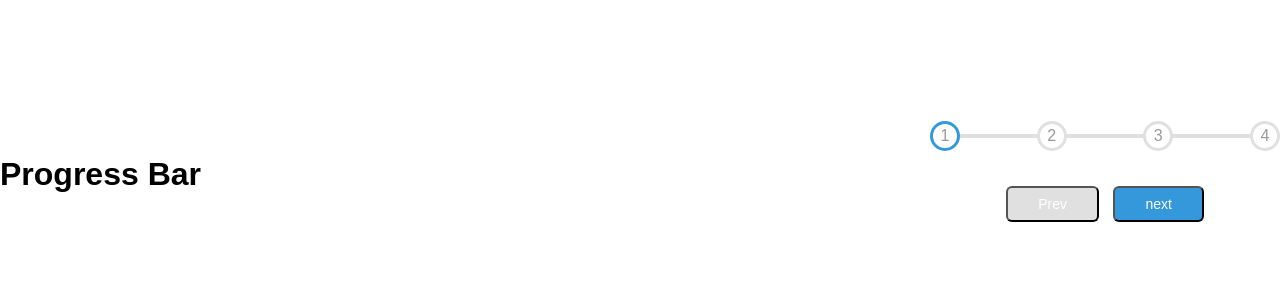
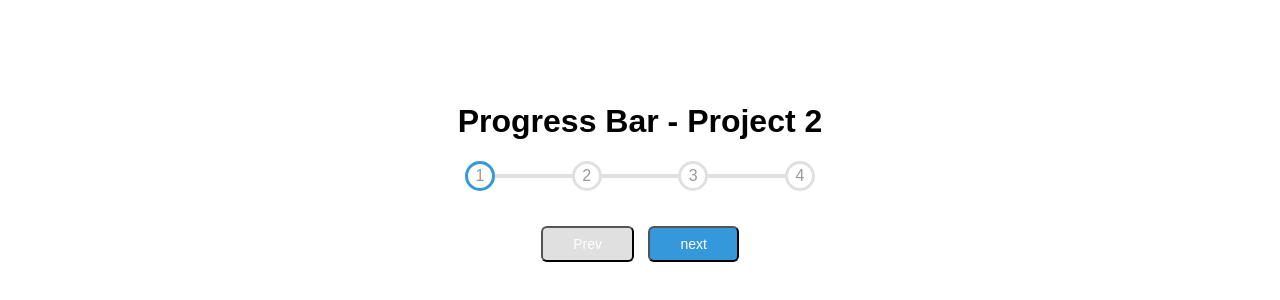
Before and after one commit to orrynewell/JS_Projects, a plain HTML site: page progress_bar/index.html in a window 1280 px wide. Shown: the part 226-526 px from the top of the page. Drawn offline with Linux system fonts and the light colour scheme; a web font is replaced by a local one.

Commit message:
added images for porjects

```diff
--- a/progress_bar/index.html
+++ b/progress_bar/index.html
@@ -3,14 +3,15 @@
 <head>
     <meta charset="UTF-8">
     <meta name="viewport" content="width=device-width, initial-scale=1.0">
-    <title>Progress Steps</title>
+    <title>Progress Bar</title>
     <link rel="stylesheet" href="https://cdnjs.cloudflare.com/ajax/libs/font-awesome/5.15.2/css/all.min.css"
     integrity="sha512-HK5fgLBL+xu6dm/Ii3z4xhlSUyZgTT9tuc/hSrtw6uzJOvgRr2a9jyxxT1ely+B+xFAmJKVSTbpM/CuL7qxO8w==" crossorigin="anonymous" />
     <link rel="stylesheet" href="style.css">
 </head>
 <body>
     <div id="title">
-        <h1>Progress Bar</h1>
+        <h1>Progress Bar - Project 2
+        </h1>
     </div>
     <div class="container">
         <div class="progress-container">
--- a/progress_bar/style.css
+++ b/progress_bar/style.css
@@ -9,17 +9,11 @@
   box-sizing: border-box;
 }
 
-#title {
-  display: flex;
-  flex-basis: 100%;
-  flex-flow: row;
-  width: 100%;
-}
-
 body {
   font-family: "Muli", sans-serif;
   display: flex;
   align-items: center;
+  flex-direction: column;
   justify-content: center;
   height: 100vh;
   overflow: hidden;
```
Also changed, not shown: expanding_cards/index.html (+2 -1 lines), Images/ExpandingCard.PNG (added), Images/ProgressBar.PNG (added).
